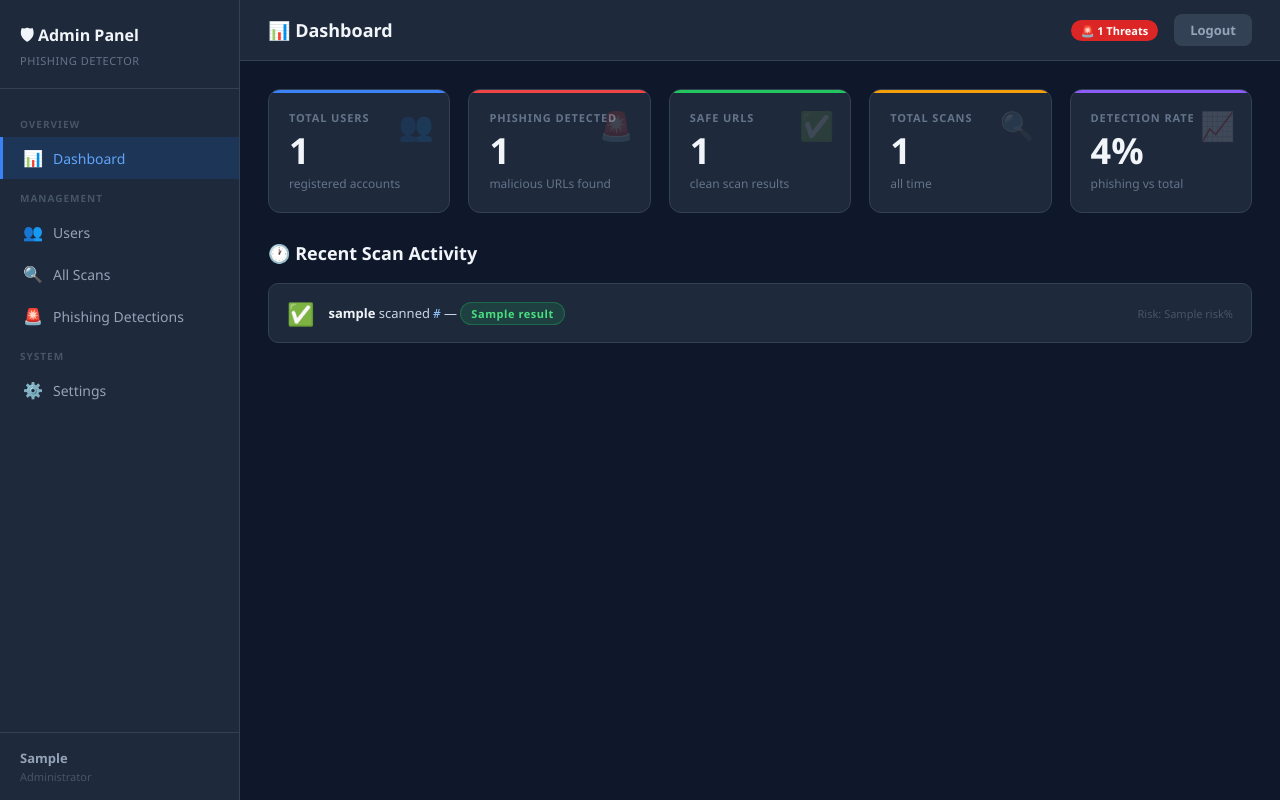
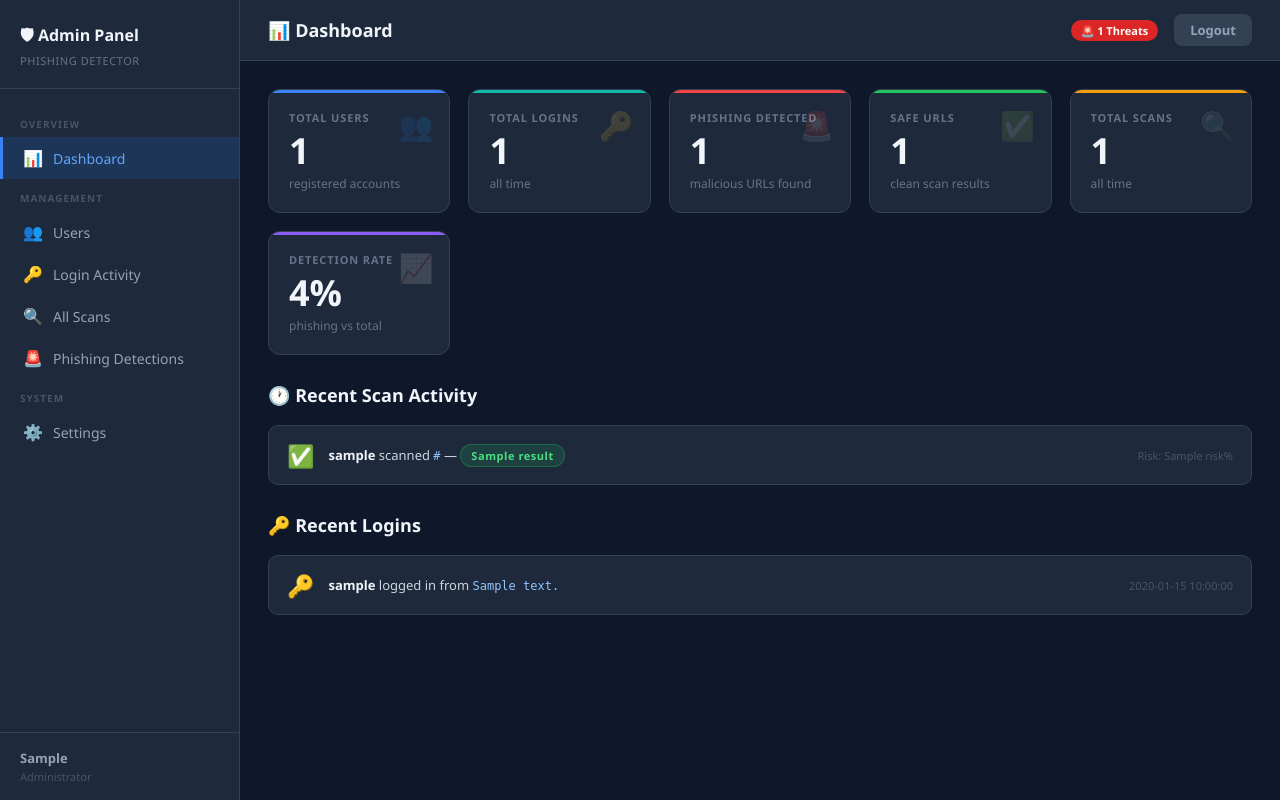
Before and after one commit to saxenavansh1236-web/phishing-project, a Flask app: template phising URl Detection project/templates/admin.html in a window 1280 px wide. Run offline with Flask 3, Linux system fonts and the light colour scheme; the template is opened without the code that fills it: most values are stand-ins (such as "Sample title", 1, 10 or a date in 2020); parts of the project's set-up code (start-up, migrations or seed data) failed here and were passed over.

```diff
--- a/phising URl Detection project/templates/admin.html
+++ b/phising URl Detection project/templates/admin.html
@@ -38,6 +38,7 @@
     .stat-card.green::before  { background: #22c55e; }
     .stat-card.yellow::before { background: #f59e0b; }
     .stat-card.purple::before { background: #8b5cf6; }
+    .stat-card.teal::before   { background: #14b8a6; }
     .stat-label { font-size: 11px; font-weight: 700; letter-spacing: .08em; color: #64748b; text-transform: uppercase; margin-bottom: 8px; }
     .stat-value { font-size: 36px; font-weight: 800; color: #f1f5f9; line-height: 1; }
     .stat-sub   { font-size: 12px; color: #64748b; margin-top: 6px; }
@@ -58,6 +59,7 @@
     .pill-admin   { background: rgba(139,92,246,.15); color: #a78bfa; border: 1px solid rgba(139,92,246,.3); }
     .pill-user    { background: rgba(59,130,246,.15);  color: #60a5fa; border: 1px solid rgba(59,130,246,.3); }
     .url-mono { font-family: monospace; font-size: 12px; color: #93c5fd; word-break: break-all; max-width: 260px; }
+    .ua-mono { font-family: monospace; font-size: 11px; color: #94a3b8; max-width: 280px; overflow: hidden; text-overflow: ellipsis; white-space: nowrap; display: block; }
     .risk-bar-wrap { width: 80px; height: 6px; background: #334155; border-radius: 3px; overflow: hidden; display: inline-block; vertical-align: middle; margin-left: 6px; }
     .risk-bar    { height: 100%; border-radius: 3px; }
     .risk-high   { background: #ef4444; }
@@ -102,6 +104,9 @@
     <div class="nav-section-label">Management</div>
     <div class="nav-item" onclick="showSection('users')">
       <span class="icon">👥</span><span>Users</span>
+    </div>
+    <div class="nav-item" onclick="showSection('logins')">
+      <span class="icon">🔑</span><span>Login Activity</span>
     </div>
     <div class="nav-item" onclick="showSection('scans')">
       <span class="icon">🔍</span><span>All Scans</span>
@@ -148,6 +153,12 @@
           <div class="stat-label">Total Users</div>
           <div class="stat-value">{{ total_users }}</div>
           <div class="stat-sub">registered accounts</div>
+        </div>
+        <div class="stat-card teal">
+          <div class="stat-icon">🔑</div>
+          <div class="stat-label">Total Logins</div>
+          <div class="stat-value">{{ total_logins }}</div>
+          <div class="stat-sub">all time</div>
         </div>
         <div class="stat-card red">
           <div class="stat-icon">🚨</div>
@@ -200,6 +211,24 @@
         <div class="empty"><div class="empty-icon">📭</div>No scans yet.</div>
         {% endfor %}
       </div>
+
+      <div class="section-header" style="margin-top:28px;">
+        <h3>🔑 Recent Logins</h3>
+      </div>
+      <div class="activity-feed">
+        {% for l in logins[:8] %}
+        <div class="activity-item">
+          <div class="activity-icon">🔑</div>
+          <div class="activity-text">
+            <strong>{{ l.username }}</strong> logged in from
+            <span class="url-mono">{{ l.ip_address or 'unknown IP' }}</span>
+          </div>
+          <div class="activity-time">{{ l.logged_in_at }}</div>
+        </div>
+        {% else %}
+        <div class="empty"><div class="empty-icon">📭</div>No logins recorded yet.</div>
+        {% endfor %}
+      </div>
     </div>
 
     <!-- USERS -->
@@ -213,7 +242,7 @@
           <thead>
             <tr>
               <th>#</th><th>Username</th><th>Role</th>
-              <th>Total Scans</th><th>Phishing Found</th><th>Actions</th>
+              <th>Total Scans</th><th>Phishing Found</th><th>Logins</th><th>Actions</th>
             </tr>
           </thead>
           <tbody id="users-tbody">
@@ -236,6 +265,7 @@
                   <span style="color:#475569">0</span>
                 {% endif %}
               </td>
+              <td style="color:#94a3b8">{{ u.login_count }}</td>
               <td>
                 {% if u.username != admin_user %}
                 <form method="POST" action="/admin/delete-user" style="display:inline"
@@ -249,7 +279,37 @@
               </td>
             </tr>
             {% else %}
-            <tr><td colspan="6" class="empty">No users found.</td></tr>
+            <tr><td colspan="7" class="empty">No users found.</td></tr>
+            {% endfor %}
+          </tbody>
+        </table>
+      </div>
+    </div>
+
+    <!-- LOGIN ACTIVITY -->
+    <div class="section" id="section-logins">
+      <div class="section-header">
+        <h3>🔑 Login Activity</h3>
+        <input class="search-bar" type="text" placeholder="🔍 Search logins…" oninput="filterTable(this,'logins-tbody')"/>
+      </div>
+      <div class="admin-table-wrap">
+        <table class="admin-table">
+          <thead>
+            <tr>
+              <th>#</th><th>Username</th><th>IP Address</th><th>User Agent</th><th>Time</th>
+            </tr>
+          </thead>
+          <tbody id="logins-tbody">
+            {% for l in logins %}
+            <tr>
+              <td style="color:#475569">{{ loop.index }}</td>
+              <td style="font-weight:600;color:#f1f5f9">{{ l.username }}</td>
+              <td style="color:#93c5fd;font-family:monospace;">{{ l.ip_address or '—' }}</td>
+              <td><span class="ua-mono">{{ l.user_agent or '—' }}</span></td>
+              <td style="color:#64748b;font-size:12px;">{{ l.logged_in_at }}</td>
+            </tr>
+            {% else %}
+            <tr><td colspan="5" class="empty">No logins recorded yet.</td></tr>
             {% endfor %}
           </tbody>
         </table>
@@ -386,9 +446,15 @@
         <h4 style="color:#f87171;margin-bottom:8px;font-size:15px;">⚠️ Danger Zone</h4>
         <p style="color:#64748b;font-size:13px;margin-bottom:16px;">These actions are irreversible. Proceed with caution.</p>
         <form method="POST" action="/admin/clear-history"
-              onsubmit="return confirm('Delete ALL scan history? This cannot be undone.')">
+              onsubmit="return confirm('Delete ALL scan history? This cannot be undone.')" style="margin-bottom:12px;">
           <button type="submit" class="btn-del" style="font-size:14px;padding:10px 20px;">
             🗑 Clear All Scan History
+          </button>
+        </form>
+        <form method="POST" action="/admin/clear-logins"
+              onsubmit="return confirm('Delete ALL login history? This cannot be undone.')">
+          <button type="submit" class="btn-del" style="font-size:14px;padding:10px 20px;">
+            🗑 Clear All Login History
           </button>
         </form>
       </div>
@@ -401,6 +467,7 @@
   const sectionTitles = {
     dashboard: '📊 Dashboard',
     users:     '👥 Users',
+    logins:    '🔑 Login Activity',
     scans:     '🔍 All Scans',
     phishing:  '🚨 Phishing Detections',
     settings:  '⚙️ Settings',
```
